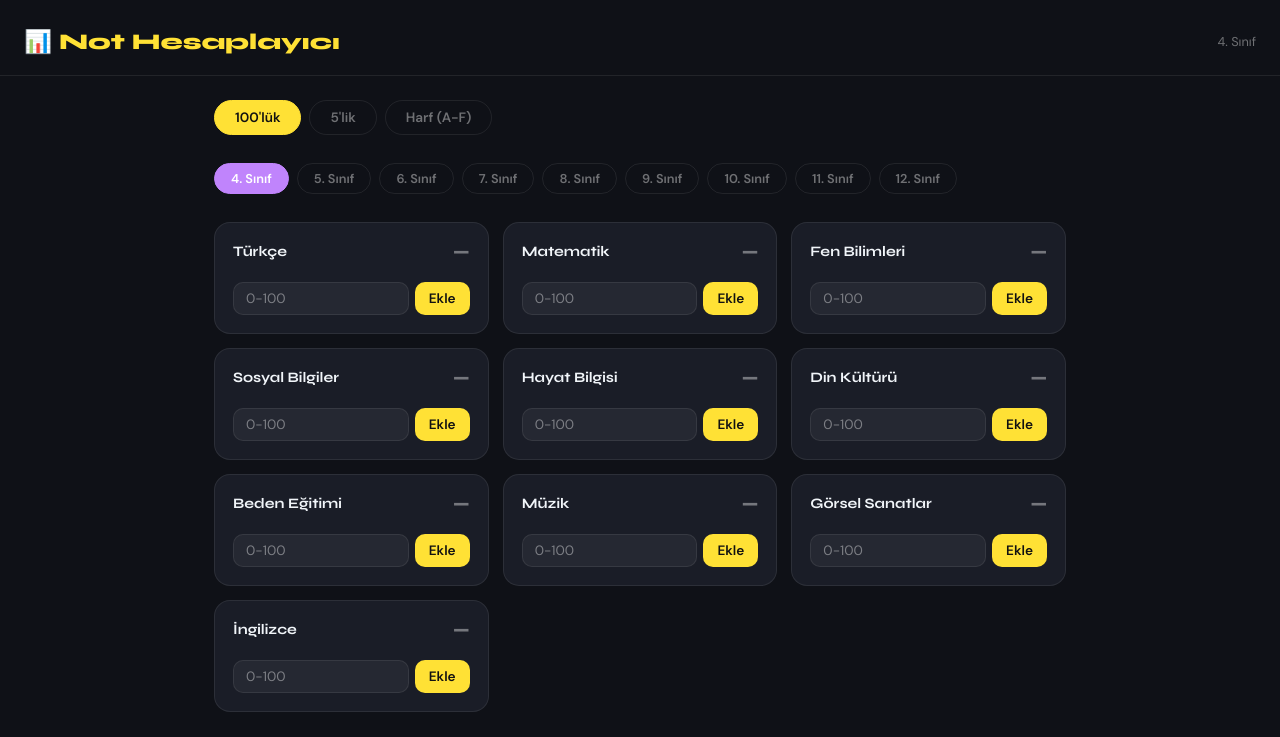
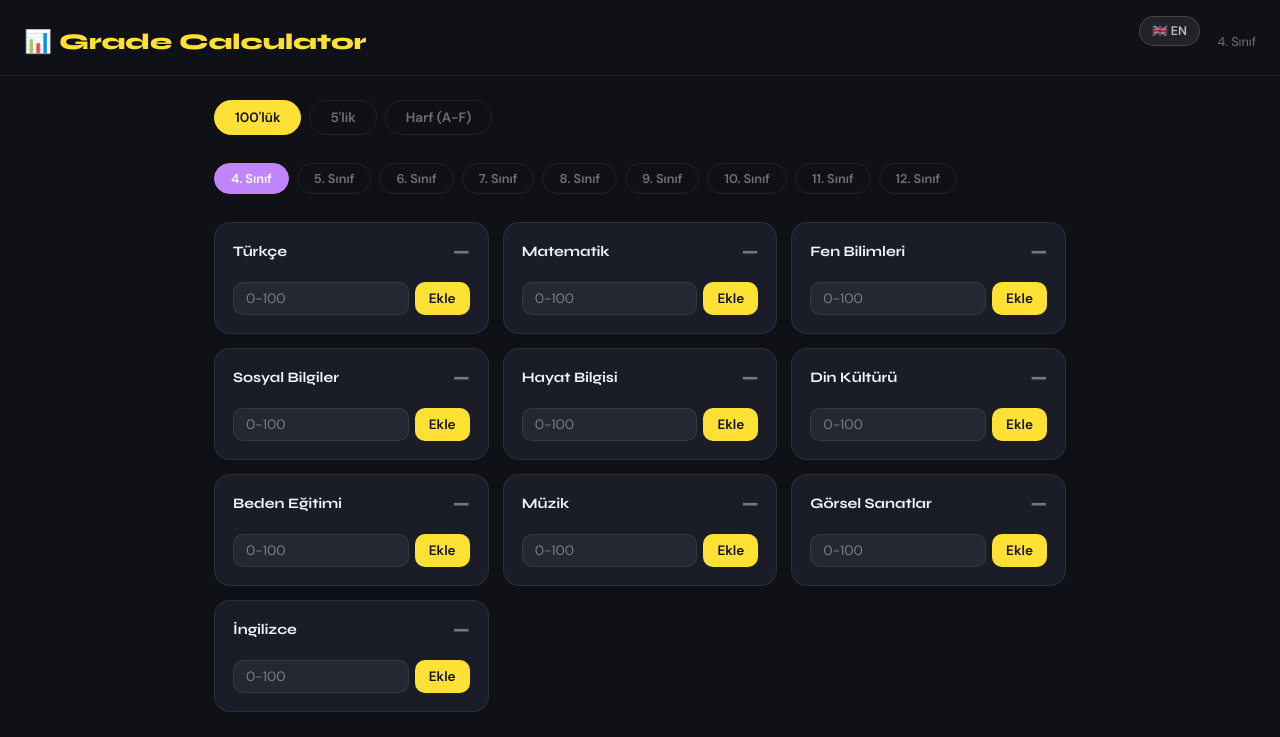
Before and after one commit to batutuncer/batutuncer.github.com, a plain HTML site: page notlar.html in a window 1280 px wide. Shown: the top 737 px of the page. Drawn offline with Linux system fonts and the light colour scheme.

Commit message:
Update notlar.html

```diff
--- a/notlar.html
+++ b/notlar.html
@@ -194,12 +194,15 @@
       .istatistik-row { grid-template-columns: repeat(3,1fr); }
       .ozet-sayi { font-size:3rem; }
     }
-  </style>
+
+.dil-btn{position:fixed;top:16px;right:80px;background:rgba(255,255,255,0.08);border:1px solid rgba(255,255,255,0.15);color:rgba(255,255,255,0.7);padding:6px 12px;border-radius:100px;font-size:0.78rem;font-weight:700;cursor:pointer;font-family:'DM Sans',sans-serif;z-index:1000;transition:all 0.2s;}
+.dil-btn:hover{background:rgba(255,255,255,0.14);}
+</style>
 </head>
 <body>
 
 <header>
-  <h1>📊 Not Hesaplayıcı</h1>
+  <h1 id="_txt_baslik">📊 Not Hesaplayıcı</h1>
   <span id="sinifAdi">4. Sınıf</span>
 </header>
 
@@ -418,5 +421,41 @@ function render() {
 buildSinifBar();
 render();
 </script>
+
+<script>
+(function(){
+var _DILLER=['en','tr','ja','de'];
+var _FLAGS={en:'🇬🇧',tr:'🇹🇷',ja:'🇯🇵',de:'🇩🇪'};
+var _dil=localStorage.getItem('siteDil')||'en';
+var _T={
+  en:{baslik:"📊 Grade Calculator",sinif:"Class",tablo:"Table",kaydet:"Save",temizle:"Clear",ortalama:"Average",genel:"General Average",ders:"Course",not:"Grade",iyi:"Good",orta:"Medium",kotu:"Poor"},
+  tr:{baslik:"📊 Not Hesaplayıcı",sinif:"Sınıf",tablo:"Tablo",kaydet:"Kaydet",temizle:"Temizle",ortalama:"Ortalama",genel:"Genel Ortalama",ders:"Ders",not:"Not",iyi:"İyi",orta:"Orta",kotu:"Kötü"},
+  ja:{baslik:"📊 成績計算機",sinif:"学年",tablo:"表",kaydet:"保存",temizle:"クリア",ortalama:"平均",genel:"総合平均",ders:"科目",not:"成績",iyi:"良い",orta:"普通",kotu:"悪い"},
+  de:{baslik:"📊 Notenrechner",sinif:"Klasse",tablo:"Tabelle",kaydet:"Speichern",temizle:"Löschen",ortalama:"Durchschnitt",genel:"Gesamtdurchschnitt",ders:"Fach",not:"Note",iyi:"Gut",orta:"Mittel",kotu:"Schlecht"}
+};
+function _uygula(){
+  localStorage.setItem('siteDil',_dil);
+  var btn=document.getElementById('_dilBtn');
+  if(btn)btn.textContent=_FLAGS[_dil]+' '+_dil.toUpperCase();
+  var t=_T[_dil]||_T['en'];
+  Object.keys(t).forEach(function(k){
+    var el=document.getElementById('_txt_'+k);
+    if(el)el.textContent=t[k];
+  });
+}
+function _degistir(){
+  var idx=_DILLER.indexOf(_dil);
+  _dil=_DILLER[(idx+1)%_DILLER.length];
+  _uygula();
+}
+window.addEventListener('DOMContentLoaded',function(){
+  var btn=document.createElement('button');
+  btn.id='_dilBtn';btn.className='dil-btn';
+  btn.onclick=_degistir;
+  document.body.appendChild(btn);
+  _uygula();
+});
+})();
+</script>
 </body>
 </html>
```
